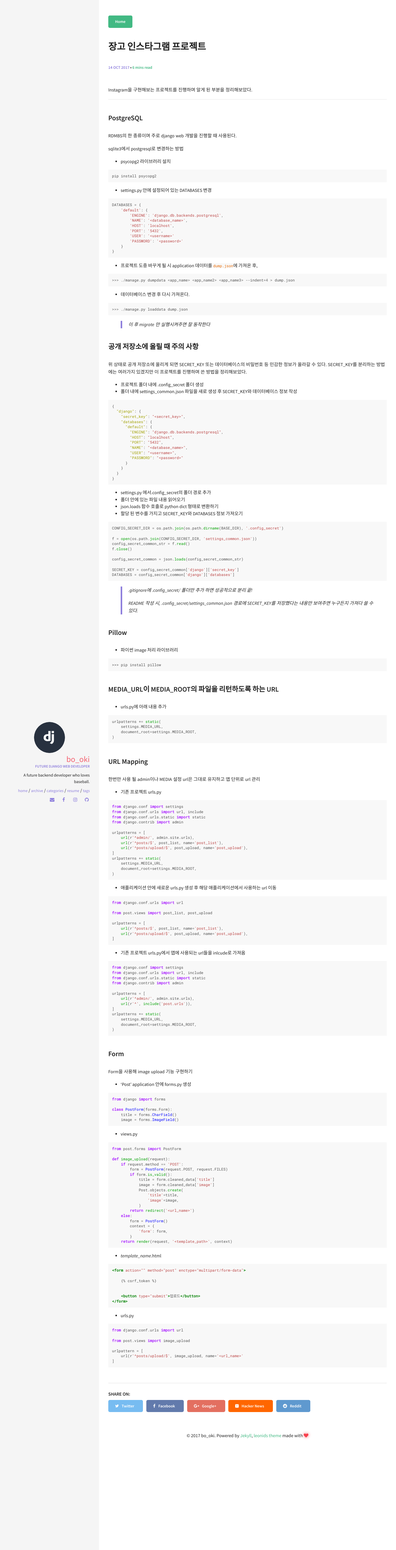
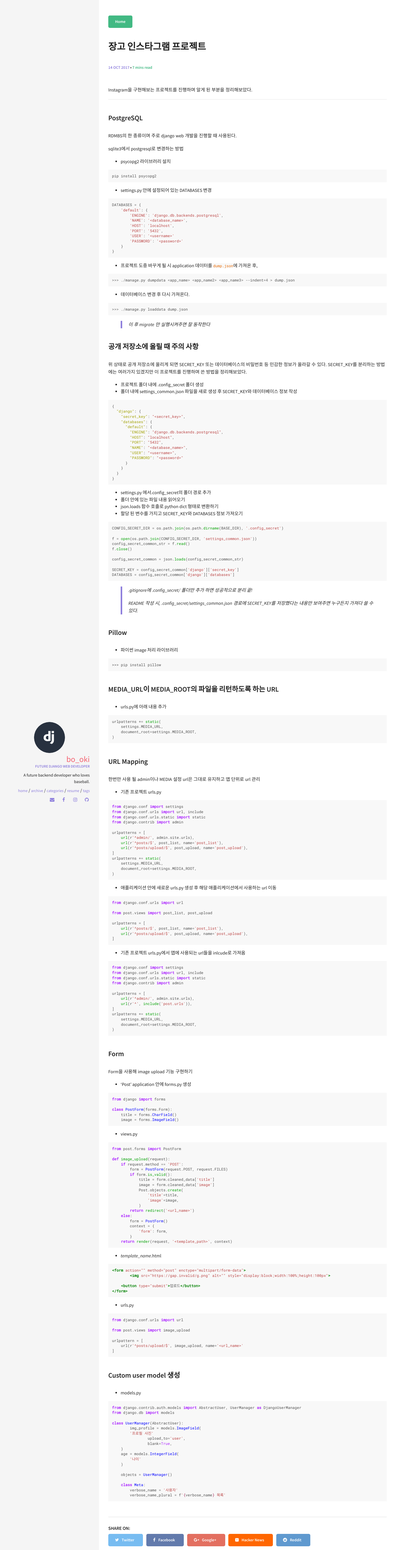
Before and after one commit to bookpark/bookpark.github.io, a Jekyll site: the page built from _posts/2017-10-14-instagram.md, in a window 1280 px wide. Shown: the whole page at 31% size. Built offline with Jekyll 4.4.1, drawn with Linux system fonts in a browser that asks for light colours; comment, search, counter and statistics services are not loaded.

Commit message:
노트 수정

````diff
--- a/_posts/2017-10-14-instagram.md
+++ b/_posts/2017-10-14-instagram.md
@@ -212,9 +212,7 @@
 
 ```html
 <form action="" method="post" enctype="multipart/form-data">
-  	{% raw %}
-    {% csrf_token %}
-  	{% endraw %}
+  	{% csrf_token %}
     {{ form }}
     <button type="submit">업로드</button>
 </form>
@@ -231,3 +229,28 @@
     url(r'^posts/upload/$', image_upload, name='<url_name>'
 ]
 ```
+
+### Custom user model 생성
+
+*   models.py
+
+```python
+from django.contrib.auth.models import AbstractUser, UserManager as DjangoUserManager
+from django.db import models
+
+class UserManager(AbstractUser):
+	img_profile = models.ImageField(
+      	'프로필 사진'
+		upload_to='user',
+		blank=True,
+    )
+    age = models.IntegerField(
+        '나이'
+    )
+
+    objects = UserManager()
+
+    class Meta:
+    	verbose_name = '사용자'
+        verbose_name_plural = f'{verbose_name} 목록'
+```
````
Also changed, not shown: _posts/2017-10-18-liquid-syntax-error.md (+2 -4 lines).
